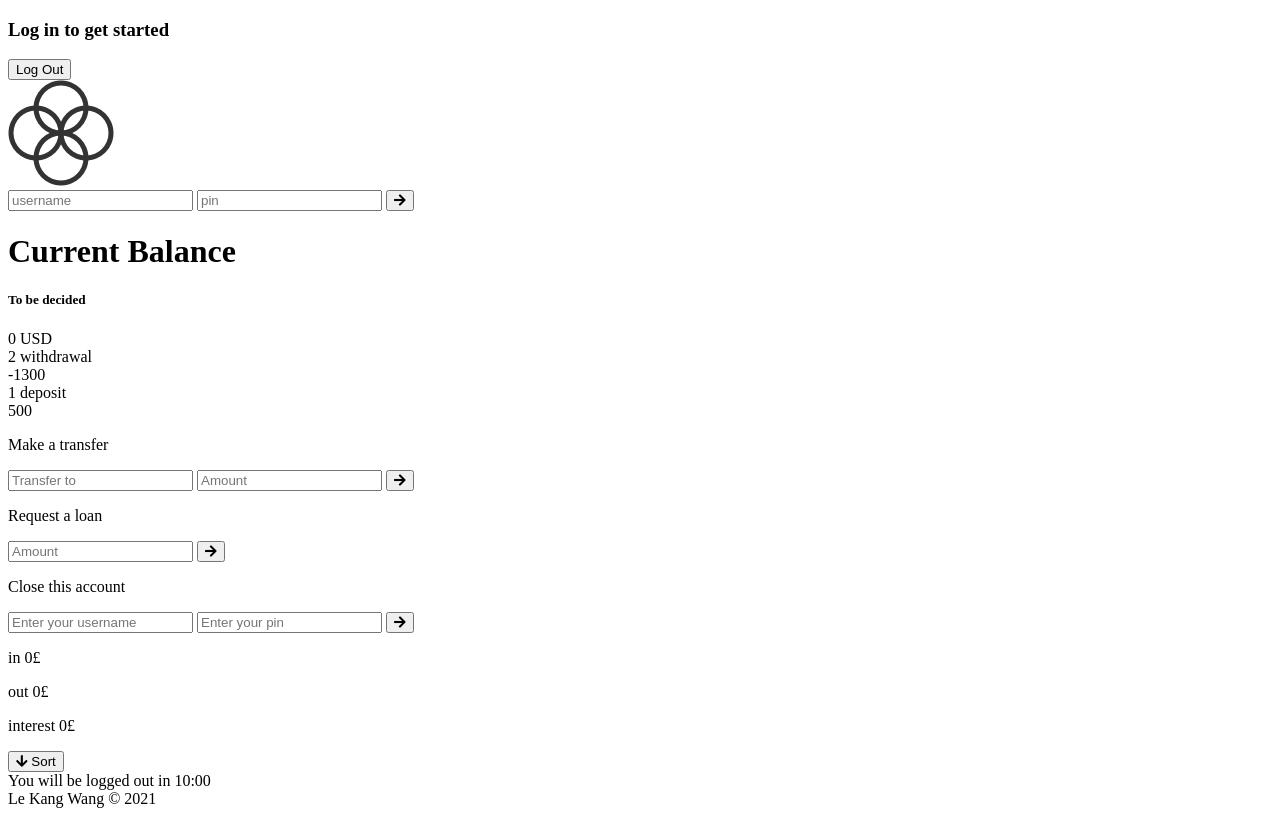
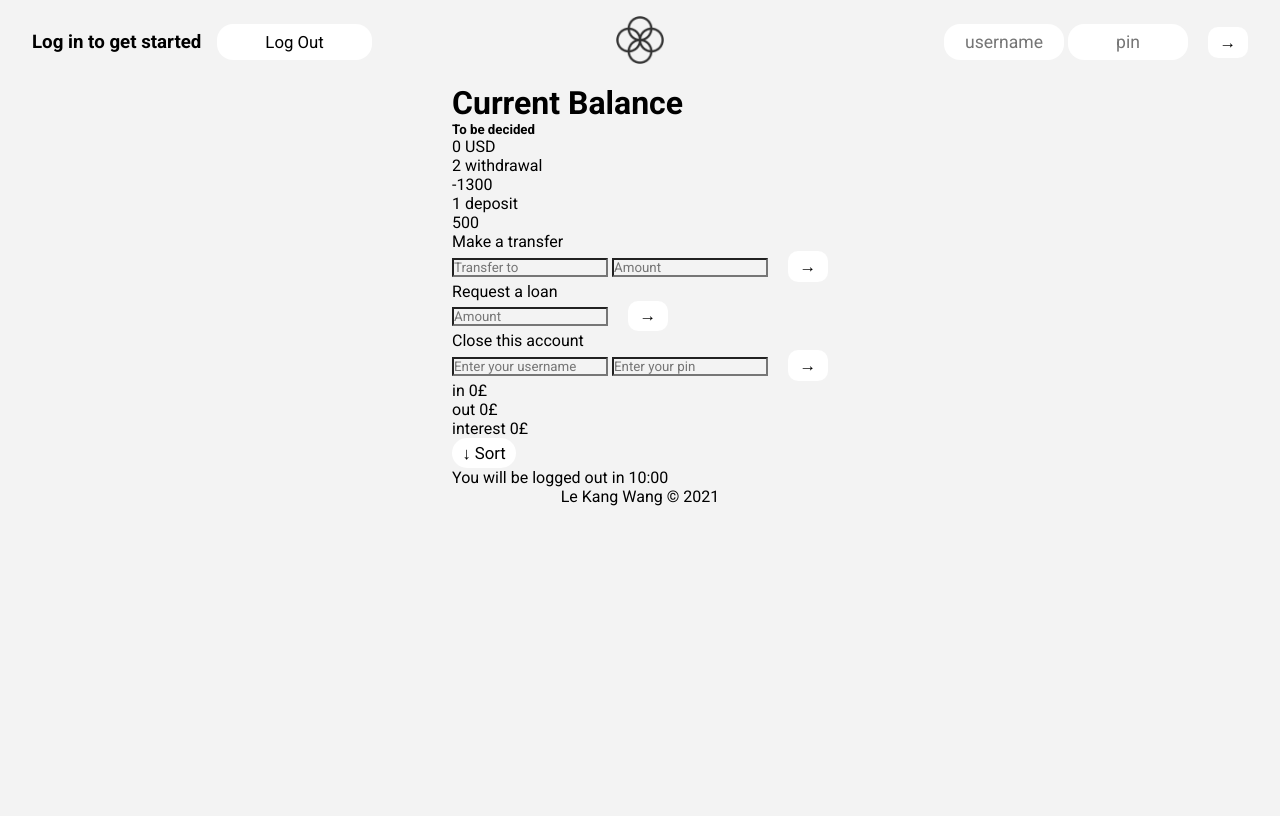
Before and after one commit to lekangwang/Bankist, a plain HTML site: page index.html in a window 1280 px wide. Drawn offline with Linux system fonts and the light colour scheme.

Commit message:
styles for buttons and nav

```diff
--- /dev/null
+++ b/css/body.css
@@ -0,0 +1,21 @@
+@import url("https://fonts.googleapis.com/css2?family=Roboto:wght@300;400;700&display=swap");
+
+* {
+  margin: 0;
+  padding: 0;
+  box-sizing: border-box;
+  font-family: "Roboto", sans-serif;
+  background-color: #f3f3f3;
+}
+
+:focus {
+  outline: 1px solid white;
+}
+
+body {
+  width: 100vw;
+  display: flex;
+  flex-direction: column;
+  align-items: center;
+  position: relative;
+}
--- /dev/null
+++ b/css/buttons.css
@@ -0,0 +1,32 @@
+/*====== Basic Button Styling ======*/
+button {
+  cursor: pointer;
+  border-radius: 1rem;
+  font-size: 1.05rem;
+  border: none;
+  transition: 0.1s ease;
+  background-color: white;
+}
+
+button:hover {
+  background-color: black;
+  color: white;
+}
+
+button:active {
+  transform: translateY(2px);
+}
+
+/*======= Arrow Button Styling =======*/
+.arrow {
+  padding: 0.3rem 0;
+  border-radius: 10px;
+  width: 2.5rem;
+  margin-left: 1rem;
+}
+
+/*======= Sort Button Styling =======*/
+#sort-btn {
+  padding: 0.3rem;
+  width: 4rem;
+}
--- /dev/null
+++ b/css/login.css
@@ -0,0 +1,48 @@
+.login {
+  width: 100vw;
+  display: flex;
+  justify-content: space-between;
+  align-items: center;
+  padding: 1.5rem 2rem;
+}
+
+/*======== Greeting ==========*/
+.login-greet-container {
+  display: flex;
+  justify-content: space-between;
+  align-items: center;
+}
+
+#login-greeting {
+  margin-right: 1rem;
+}
+
+#logout-btn {
+  padding: 0.5rem 3rem;
+}
+
+#logout-btn:hover {
+  color: white;
+}
+
+/*======= Login Inputs ========*/
+.login-input {
+  padding: 0.5rem 1rem;
+  width: 7.5rem;
+  border-radius: 1rem;
+  border: none;
+  background-color: white;
+  text-align: center;
+  font-size: 1.1rem;
+}
+
+/*======= Logo ========*/
+.logo {
+  position: absolute;
+  top: 1rem;
+}
+
+.logo img {
+  width: 3rem;
+  height: 3rem;
+}
--- a/index.html
+++ b/index.html
@@ -11,32 +11,45 @@
       integrity="sha512-HK5fgLBL+xu6dm/Ii3z4xhlSUyZgTT9tuc/hSrtw6uzJOvgRr2a9jyxxT1ely+B+xFAmJKVSTbpM/CuL7qxO8w=="
       crossorigin="anonymous"
     />
+    <!--Styling-->
+    <link rel="stylesheet" href="css/body.css" />
+    <link rel="stylesheet" href="css/login.css" />
+    <link rel="stylesheet" href="css/buttons.css" />
   </head>
   <body>
     <header class="login">
-      <h3 id="login-greeting">Log in to get started</h3>
-      <button id="login-greeting-logout">Log Out</button>
-      <div><img src="logo.png" alt="Bankist Logo" /></div>
+      <div class="login-greet-container">
+        <h3 id="login-greeting">Log in to get started</h3>
+        <button id="logout-btn">Log Out</button>
+      </div>
       <form class="login-inputs">
         <input
           id="login-username"
+          class="login-input"
           name="username"
           type="text"
           placeholder="username"
+          maxlength="2"
           required
         />
         <input
           id="login-pin"
+          class="login-input"
           name="pin"
           type="password"
           placeholder="pin"
+          maxlength="4"
           required
         />
-        <button id="login-button">
-          <i class="fas fa-arrow-right"></i>
-        </button>
+        <button id="login-button" class="arrow">&rarr;</button>
       </form>
     </header>
+
+    <section class="logo">
+      <div class="logo-container">
+        <img src="logo.png" alt="Bankist Logo" />
+      </div>
+    </section>
 
     <main>
       <div class="balance">
@@ -83,9 +96,7 @@
               placeholder="Amount"
               required
             />
-            <button id="transfer-btn">
-              <i class="fas fa-arrow-right"></i>
-            </button>
+            <button id="transfer-btn" class="arrow">&rarr;</button>
           </form>
         </div>
 
@@ -100,9 +111,7 @@
               placeholder="Amount"
               required
             />
-            <button id="loan-btn">
-              <i class="fas fa-arrow-right"></i>
-            </button>
+            <button id="loan-btn" class="arrow">&rarr;</button>
           </form>
         </div>
 
@@ -124,9 +133,7 @@
               placeholder="Enter your pin"
               required
             />
-            <button id="close-btn">
-              <i class="fas fa-arrow-right"></i>
-            </button>
+            <button id="close-btn" class="arrow">&rarr;</button>
           </form>
         </div>
       </div>
@@ -146,9 +153,7 @@
             ><span id="stats-amounts-type">£</span>
           </p>
           <div>
-            <button id="sort-btn">
-              <i class="fas fa-arrow-down"></i> Sort
-            </button>
+            <button id="sort-btn">&downarrow; Sort</button>
           </div>
         </div>
         <div class="stats-timer">
```
